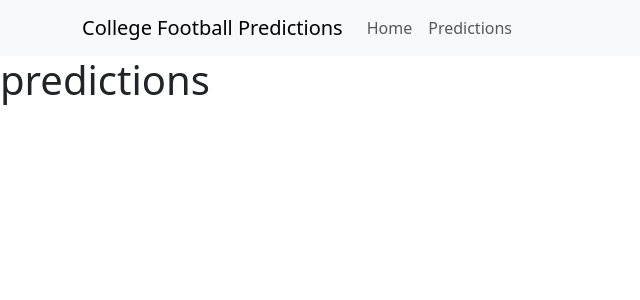
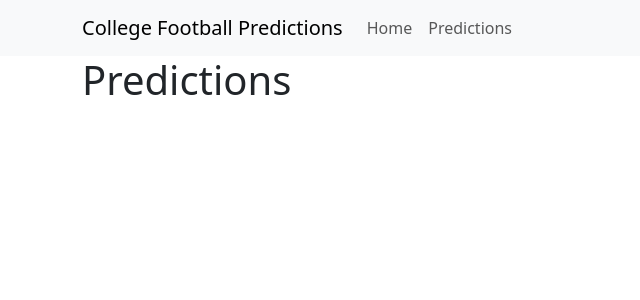
Before and after one commit to kaimed1/capstone, a React (Create React App) app in the folder frontend/: page /predictions in a window 1280 px wide. Shown: the top 300 px of the page, without its empty margins (0-640 px from the left). Built offline with nearby package versions, Linux system fonts and the light colour scheme.

Commit message:
created page for predictions

```diff
--- a/frontend/src/App.js
+++ b/frontend/src/App.js
@@ -1,15 +1,25 @@
 import './App.css';
 import { BrowserRouter as Router, Routes, Route } from 'react-router-dom';
+
+// Import Bootstrap Components
+import Container from 'react-bootstrap/Container';
+
+// Import Components
 import NavBar from './components/NavBar';
+
+// Import Pages
+import Predictions from './pages/Predictions';
 
 function App() {
   return (
     <Router>
     <NavBar /> {/* Navbar is outside Routes so it appears on all pages */}
+    <Container>
     <Routes>
       <Route path="/" element={<h1>home</h1>} />
-      <Route path="/predictions" element={<h1>predictions</h1>} />
+      <Route path="/predictions" element={<Predictions />} />
     </Routes>
+    </Container>
   </Router>
   );
 }
--- /dev/null
+++ b/frontend/src/pages/Predictions.js
@@ -0,0 +1,9 @@
+function Predictions() {
+  return (
+    <div className="Predictions">
+      <h1>Predictions</h1>
+    </div>
+  );
+}
+
+export default Predictions;
```
